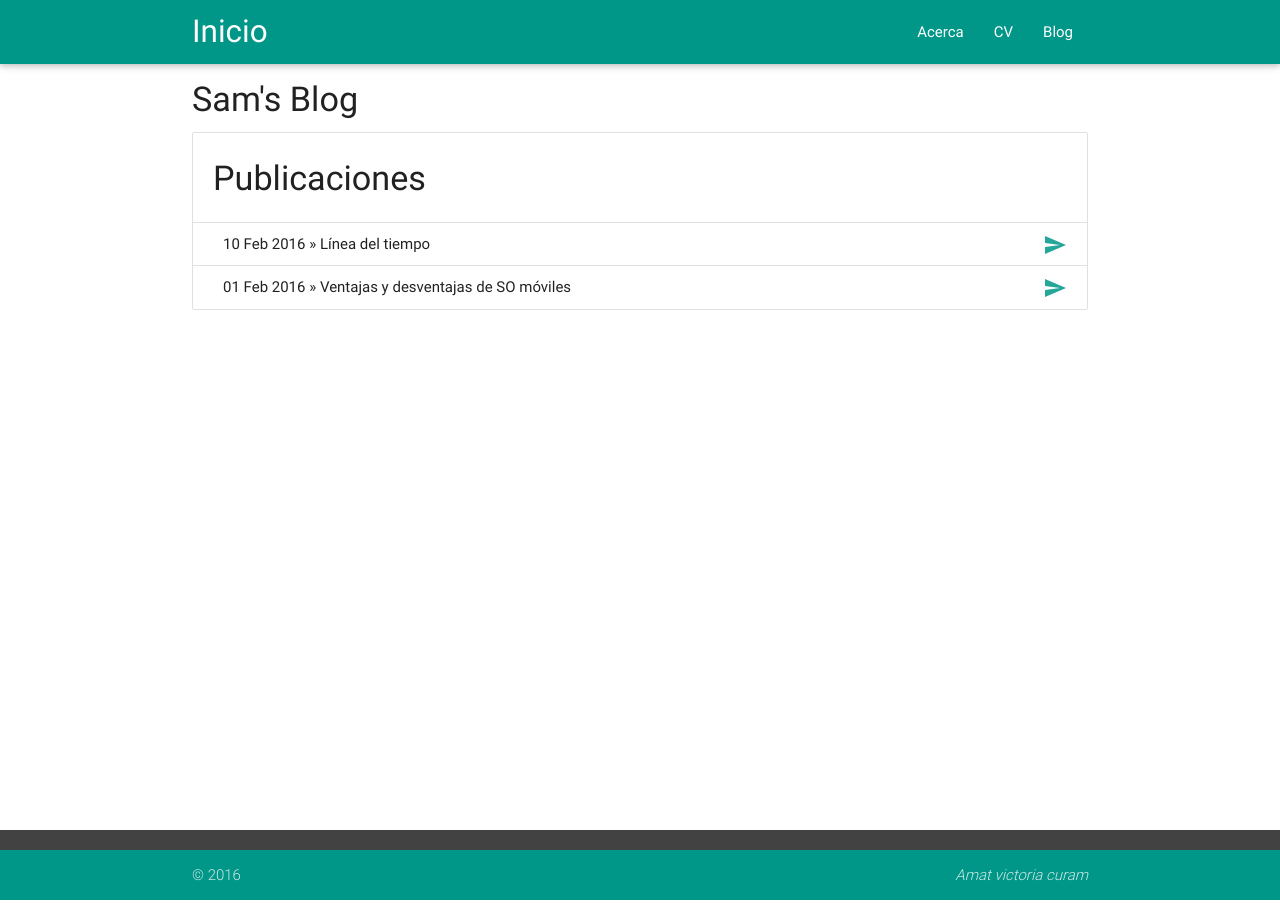
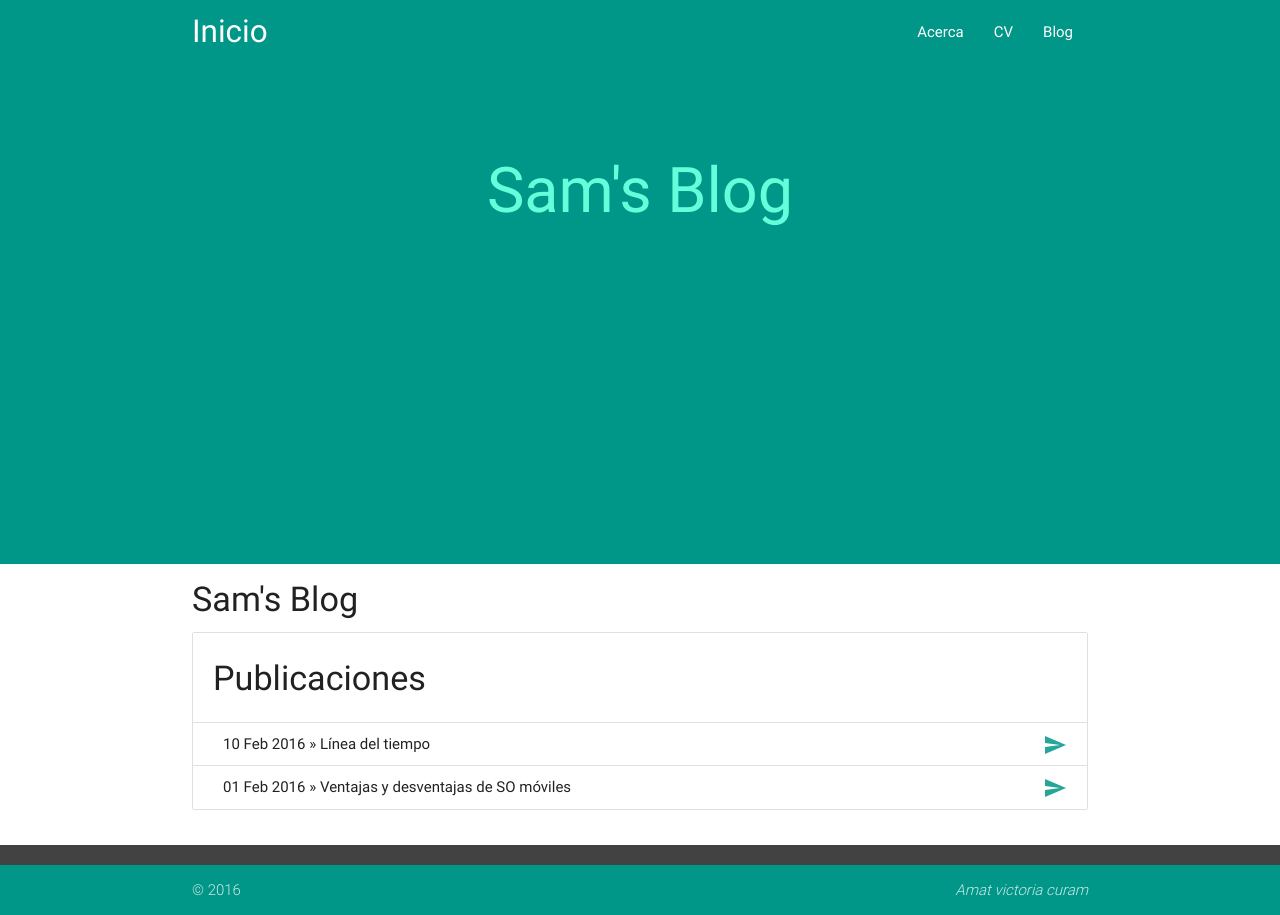
Before and after one commit to const3/const3.github.io, a Jekyll site: the page built from blog.html, in a window 1280 px wide. Built offline with Jekyll 4.4.1, drawn with Linux system fonts in a browser that asks for light colours; nearby versions of some CDN libraries.

Commit message:
Update default.html

```diff
--- a/_layouts/default.html
+++ b/_layouts/default.html
@@ -32,6 +32,15 @@
         </div>
         </div>
       </nav>
+      <div id="index-banner" class="parallax-container teal">
+        <div class="section no-pad-bot">
+          <div class="container">
+            <br><br>
+            <h1 class="header center teal-text text-accent-2">{{ page.title }}</h1>
+            <br><br>
+          </div>
+        </div>
+      </div>
 
     </header>
       <main>
```
